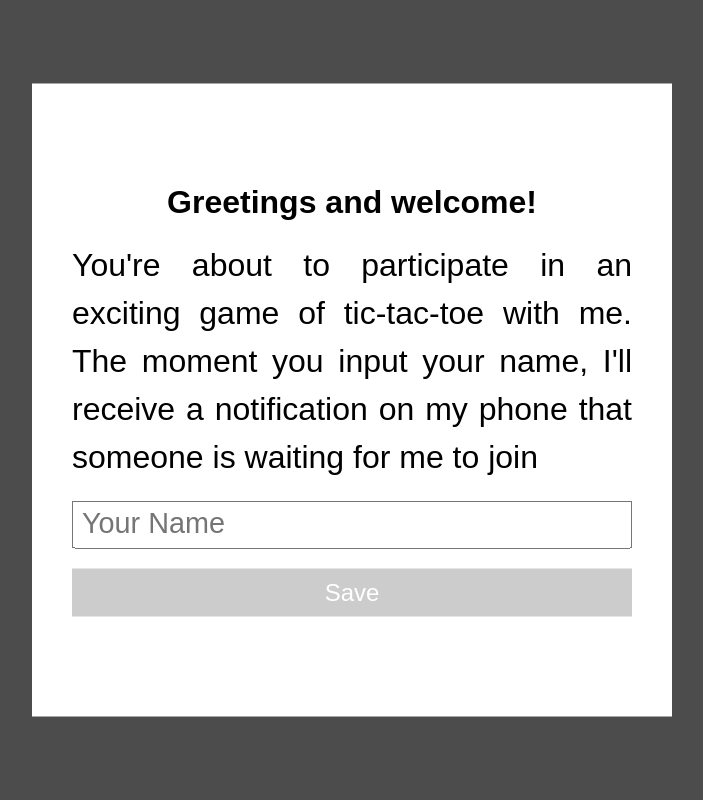
After one commit to AleksisLesieur/tic_tac_toe_web_sockets, a FastAPI app: template templates/playerName.html in a window 1280 px wide. The commit adds this page. Shown: the whole page, without its empty margins (288-991 px from the left). Run offline with FastAPI, Linux system fonts and the light colour scheme; the template is opened without the code that fills it, so the values that code supplies are empty.

Commit message:
added a modal for player name

```diff
--- a/main.py
+++ b/main.py
@@ -104,12 +104,22 @@ class GameState:
 
 game_state = GameState()
 
+# @app.get("/")
+# async def read_root(request: Request):
+#     return templates.TemplateResponse('index.html', {"request": request})
+
 @app.get("/")
 async def read_root(request: Request):
+    return templates.TemplateResponse('playerName.html', {"request": request})
+
+@app.post("/")
+async def receive_name(data: str):
+    # game_state.player_name = data
+    return {"message": data}
+
+@app.get("/game")
+async def read_game(request: Request):
     return templates.TemplateResponse('index.html', {"request": request})
-
-# @app.get("/game")
-# async def read
 
 @app.websocket("/ws/{client_id}")
 async def websocket_endpoint(websocket: WebSocket, client_id: int):
--- /dev/null
+++ b/templates/playerName.html
@@ -0,0 +1,169 @@
+<!DOCTYPE html>
+<html lang="en">
+<head>
+    <meta charset="UTF-8">
+    <title>Title</title>
+
+    <style>
+    body {
+        font-family: Arial, sans-serif;
+        position: relative;
+    }
+    body.modal-open {
+        z-index: 5000;
+        overflow: hidden; /* Prevent scrolling */
+    }
+
+    .greetings, label{
+        font-size: 2em;
+    }
+
+    input, #saveButton {
+        font-size: 1.5em;
+    }
+
+    input::placeholder {
+        font-size: 1.2em;
+    }
+
+    .nameModal {
+        overflow: hidden;
+        display: none;
+        position: fixed;
+        top: 0;
+        left: 0;
+        width: 100vw;
+        height: 100vh;
+        background-color: rgba(0, 0, 0, 0.7);
+        z-index: 9999;
+    }
+
+    .nameModal-content {
+        position: absolute;
+        top: 50%;
+        left: 50%;
+        transform: translate(-50%, -50%);
+        background-color: #fff;
+        padding: 100px 40px; /* Increased padding for a bigger nameModal */
+        text-align: center;
+        display: flex;
+        flex-direction: column;
+    }
+
+    .greetings {
+        font-weight: bold;
+        /*font-size: 1.2em;*/
+        text-align: center;
+        margin-bottom: 20px;
+    }
+
+    label {
+        align-self: flex-start;
+        margin-bottom: 20px;
+        line-height: 1.5;
+        text-align: justify;
+    }
+
+    input {
+        width: 100%;
+        margin-bottom: 20px;
+        padding: 8px;
+        box-sizing: border-box;
+    }
+
+    #saveButton {
+        width: 100%;
+        padding: 10px;
+        background-color: #4caf50;
+        color: #fff;
+        border: none;
+        cursor: pointer;
+    }
+
+    #saveButton:disabled {
+        background-color: #ccc; /* Set a different background color for disabled state */
+        cursor: default; /* Set cursor to default for the disabled state */
+    }
+
+    .opacity {
+        opacity: 0;
+    }
+    </style>
+</head>
+<body>
+
+<div class="nameModal" id="myModal">
+        <div class="nameModal-content">
+            <div class="greetings">Greetings and welcome!</div>
+            <label for="nameInput">You're about to participate in an exciting game of tic-tac-toe with me. The moment you input your name, I'll receive a notification on my phone that someone is waiting for me to join</label>
+            <input type="text" id="nameInput" placeholder="Your Name" oninput="toggleButton()">
+            <button id="saveButton" onclick="saveName()" disabled>Save</button>
+        </div>
+    </div>
+    <script>
+    const nameModal = document.getElementById('myModal');
+    const nameInput = document.getElementById('nameInput');
+    const saveButton = document.getElementById('saveButton');
+    let userName = 'Mkicas'
+
+    // saveButton.addEventListener('click', sendingName())
+
+    function openModal() {
+        nameModal.style.display = 'block';
+    }
+
+    function toggleButton() {
+        saveButton.disabled = nameInput.value.trim() === '';
+    }
+
+    function saveName() {
+        userName = nameInput.value;
+
+        // You can use the userName variable as needed, for example, display it in the console
+        console.log(`Hello, ${userName}!`);
+
+        // Close the nameModal after saving the name
+        closeModal();
+    }
+
+    function closeModal() {
+        nameModal.style.display = 'none';
+        fetch('https://ntfy.sh/visited_my_page', {
+            method: 'POST', // PUT works too
+            body: `someone with name ${userName} just joined!`
+        })
+        // secondPlayer.textContent = userName
+        location.href = 'http://localhost:8000/game'
+    }
+
+    async function sendingName() {
+         const response = await fetch('http://localhost:8000/', {
+             method: 'POST',
+             headers: {
+                 'Content-Type': 'text/plain',
+             },
+                body: userName,
+             });
+             if (!response.ok) {
+                throw new Error(`HTTP error! Status: ${response.status}`);
+             }
+             const data = await response
+             console.log('Server response:', data);
+             console.log(userName)
+    }
+
+    // Open the nameModal when the page loads (you can trigger this event based on user interaction)
+    window.onload = function () {
+        openModal();
+        toggleButton(); // Initial call to set the button state based on input
+    };
+
+    // Listen for the "Enter" key press
+    nameInput.addEventListener('keyup', function(event) {
+        if (event.key === 'Enter' && !saveButton.disabled) {
+            saveName();
+        }
+    });
+    </script>
+</body>
+</html>
```
Also changed, not shown: static/script.js (+0 -53 lines), templates/index.html (+12 -12 lines).
